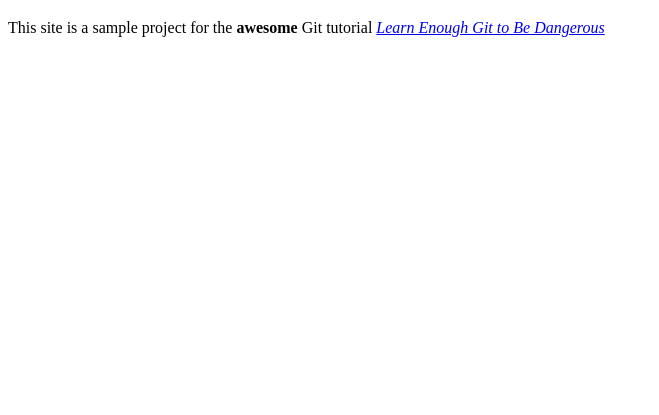
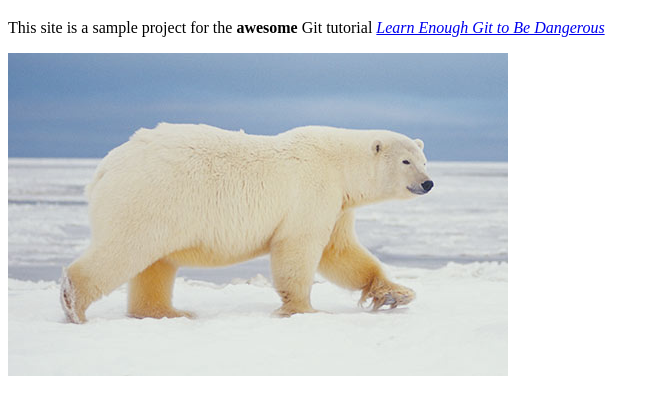
Before and after one commit to TheTopDev/website, a plain HTML site: page about.html in a window 1280 px wide. Shown: the part 61-476 px from the top of the page, without its empty margins (0-659 px from the left). Drawn offline with Linux system fonts and the light colour scheme.

Commit message:
Added image to about page

```diff
--- a/about.html
+++ b/about.html
@@ -6,5 +6,6 @@
 <body>
 	<h1>About</h1>
 <p>This site is a sample project for the <strong>awesome</strong> Git tutorial <a href="http://learnenough.com/git-tutorial"><em>Learn Enough Git to Be Dangerous</em></p>
+	<img src="polarbear.jpg" alt="Polar Bear">
 </body>
 </html>
```
Also changed, not shown: polarbear.jpg (added), 1 other file.
